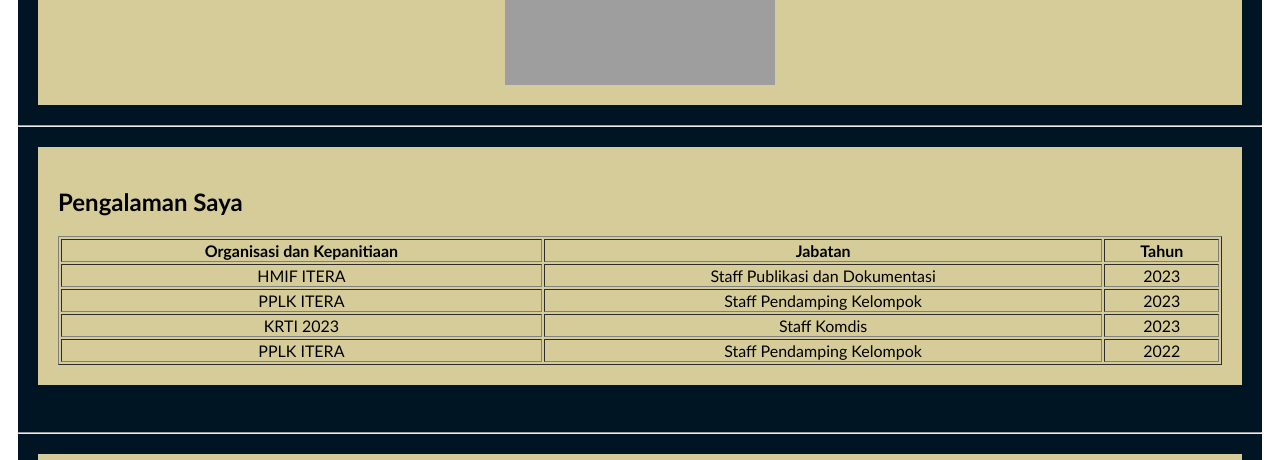
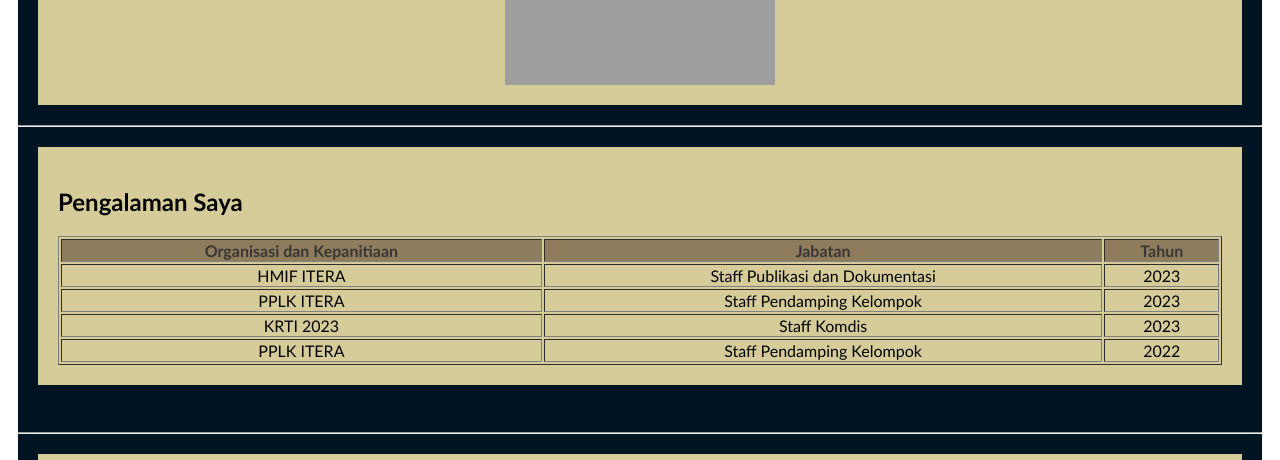
Before and after one commit to Bayuagw/prak-pemweb, a PHP site: page /121140097_Bayu_Prak2.html in a window 1280 px wide. Shown: the part 495-955 px from the top of the page. Run offline with PHP 8.4, Linux system fonts and the light colour scheme; grey boxes are pictures that could not be loaded.

Commit message:
updatecode

```diff
--- a/prak2/121140097_Bayu_Prak2.css
+++ b/prak2/121140097_Bayu_Prak2.css
@@ -79,3 +79,8 @@ Kelas Prak : RC*/
     background-color:#001524;
     color:white;
 }
+
+.atas {
+    background-color: #8E7C5C;
+    color: #373634;
+}
--- a/prak2/121140097_Bayu_Prak2.html
+++ b/prak2/121140097_Bayu_Prak2.html
@@ -52,7 +52,7 @@ Kelas Prak : RC-->
         <h2>Pengalaman Saya</h2>
         <table border="1" width="500" class="tabel">
             <thead>
-                <tr>
+                <tr class="atas">
                     <th>Organisasi dan Kepanitiaan</th>
                     <th>Jabatan</th>
                     <th>Tahun</th>
```
